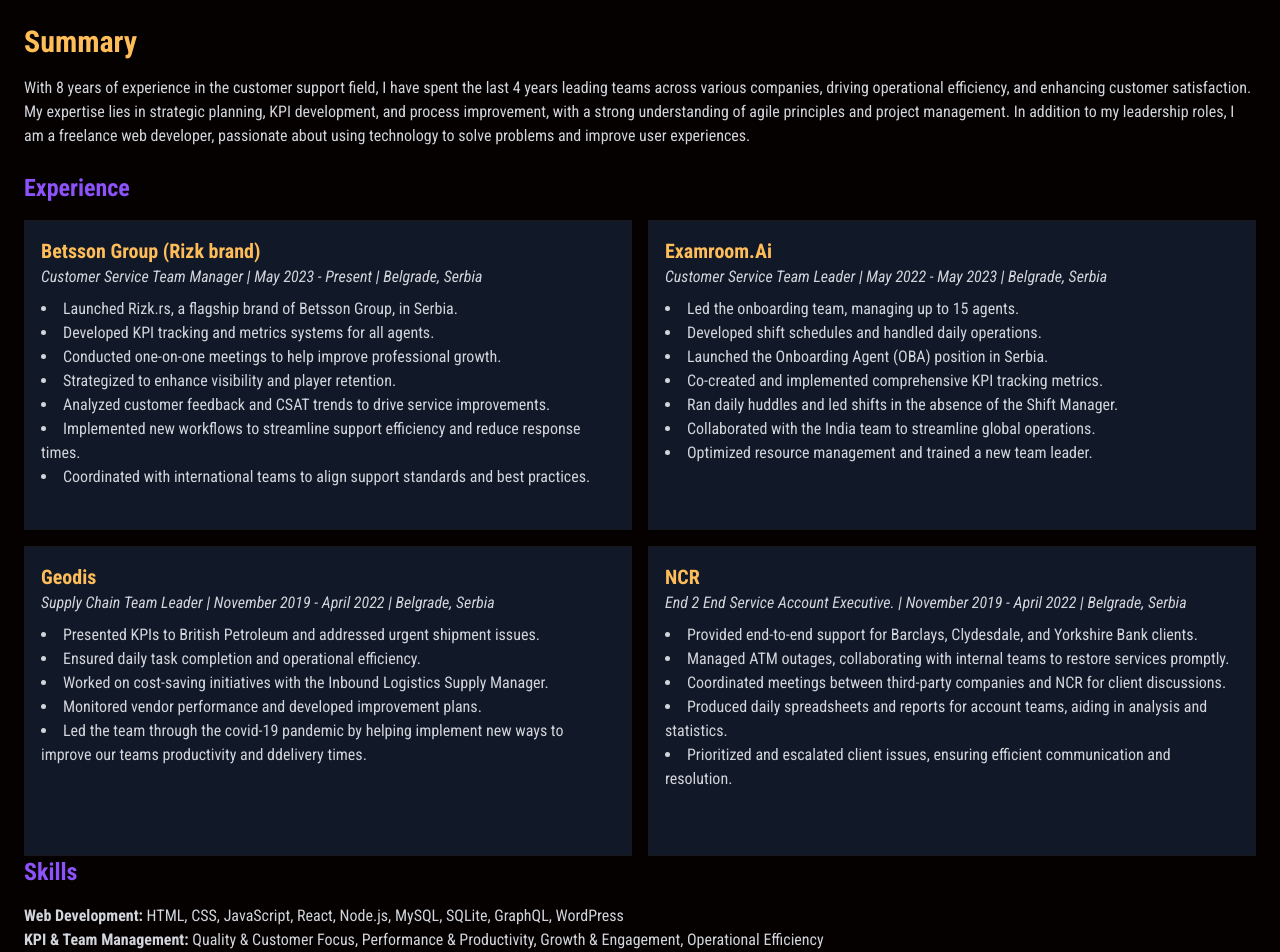
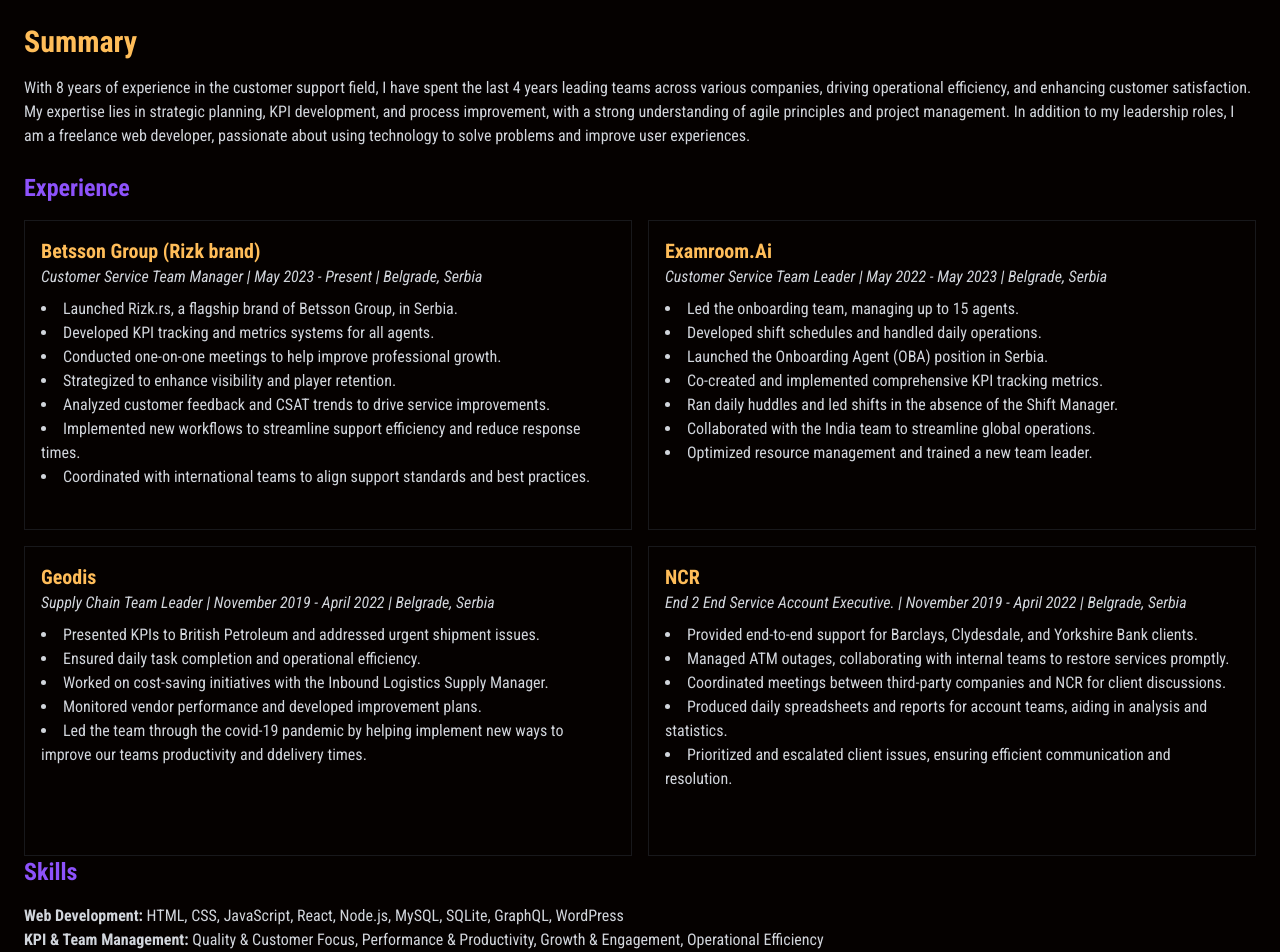
Before and after one commit to Kapza94/kapza.dev, a Next.js app: page /experience in a window 1280 px wide. Shown: the top 952 px of the page. Built offline with nearby package versions, Linux system fonts and the light colour scheme.

Commit message:
background clr of experience blocks changed

```diff
--- a/src/pages/experience.tsx
+++ b/src/pages/experience.tsx
@@ -15,7 +15,7 @@
       <h2 className="text-2xl font-bold mb-4 custom-purple-font">Experience</h2>
 
       <div className="exp-all grid grid-cols-2 grid-rows-2 gap-4">
-        <div className="exp-block mb-6 p-4 border border-zinc-900 rounded-lg bg-gray-900 flex flex-col h-full">
+        <div className="exp-block mb-6 p-4 border border-zinc-900 rounded-lg flex flex-col h-full">
           <h3 className="text-xl font-bold custom-orange-font">Betsson Group (Rizk brand)</h3>
           <p className="italic">
             Customer Service Team Manager | May 2023 - Present | Belgrade, Serbia
@@ -35,7 +35,7 @@
           </ul>
         </div>
 
-        <div className="exp-block mb-6 p-4 border border-zinc-900 rounded-lg bg-gray-900 flex flex-col h-full">
+        <div className="exp-block mb-6 p-4 border border-zinc-900 rounded-lg flex flex-col h-full">
           <h3 className="text-xl font-bold custom-orange-font">Examroom.Ai</h3>
           <p className="italic">
             Customer Service Team Leader | May 2022 - May 2023 | Belgrade, Serbia
@@ -51,7 +51,7 @@
           </ul>
         </div>
 
-        <div className="exp-block mb-6 p-4 border border-zinc-900 rounded-lg bg-gray-900 flex flex-col h-full">
+        <div className="exp-block mb-6 p-4 border border-zinc-900 rounded-lg flex flex-col h-full">
           <h3 className="text-xl font-bold custom-orange-font">Geodis</h3>
           <p className="italic">
             Supply Chain Team Leader | November 2019 - April 2022 | Belgrade, Serbia
@@ -68,7 +68,7 @@
           </ul>
         </div>
 
-        <div className="exp-block mb-6 p-4 border border-zinc-900 rounded-lg bg-gray-900 flex flex-col h-full">
+        <div className="exp-block mb-6 p-4 border border-zinc-900 rounded-lg flex flex-col h-full">
           <h3 className="text-xl font-bold custom-orange-font">NCR</h3>
           <p className="italic">
             End 2 End Service Account Executive. | November 2019 - April 2022 | Belgrade, Serbia
```
